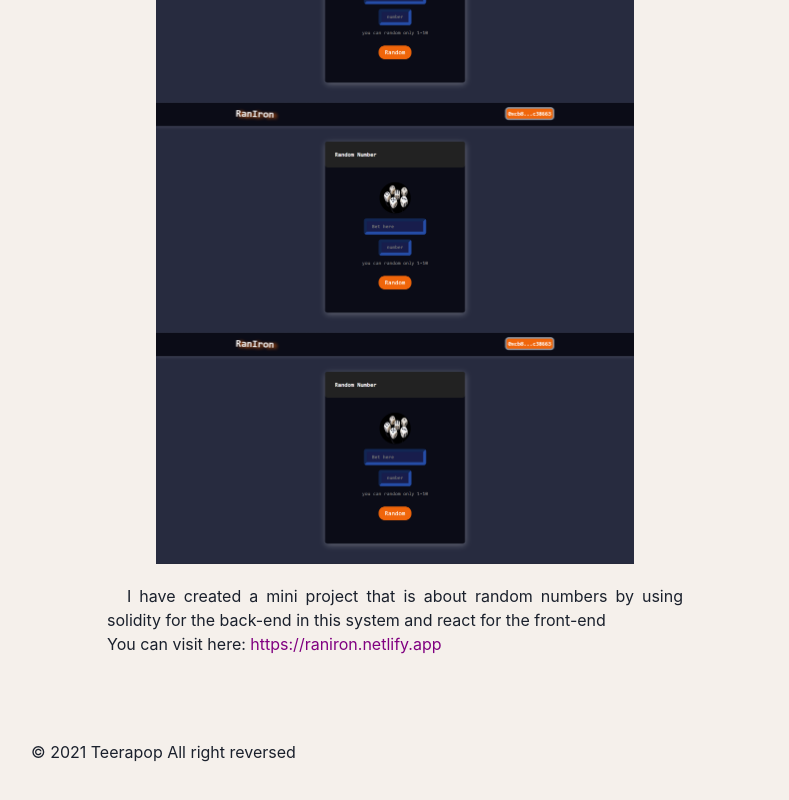
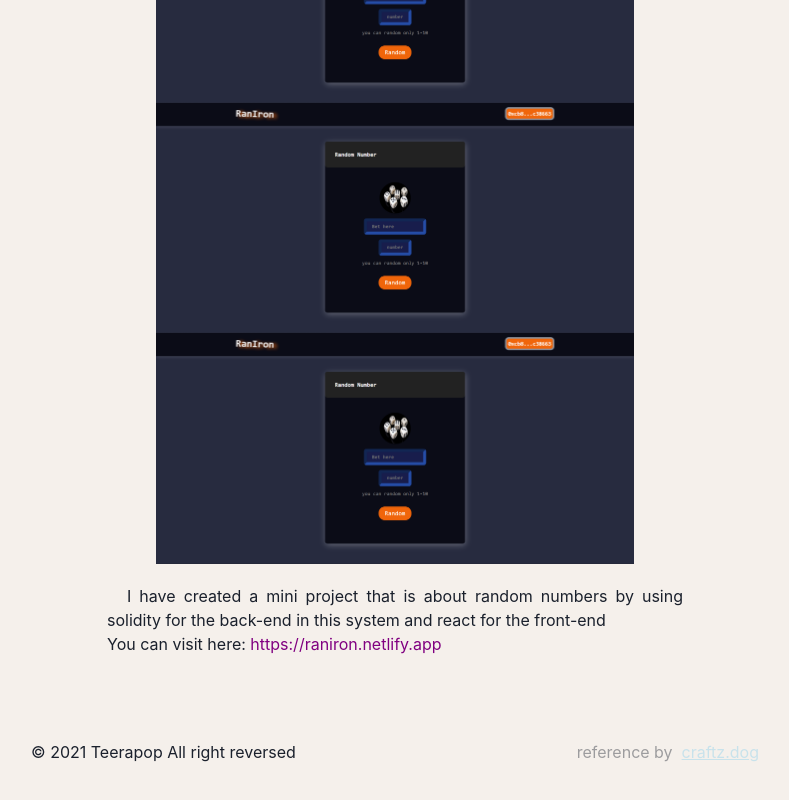
Before and after one commit to teerapop67/tj-portfolio, a Next.js app: page /works in a window 1280 px wide. Shown: the part 2442-3242 px from the top of the page, without its empty margins (245-1034 px from the left). Built offline with nearby package versions, Linux system fonts and the light colour scheme.

Commit message:
feat: add reference

```diff
--- a/components/Footer/index.jsx
+++ b/components/Footer/index.jsx
@@ -61,6 +61,16 @@ const Footer = props => {
             >
               <i className="fab fa-instagram"></i>
             </LinkSocial>
+            <Text style={{ opacity: 0.4 }}>
+              reference by &nbsp;
+              <a
+                href="https://www.craftz.dog/"
+                style={{ textDecoration: 'underline', color: 'skyblue' }}
+                target="_blank"
+              >
+                craftz.dog
+              </a>
+            </Text>
           </Box>
         </Container>
       </Box>
```
